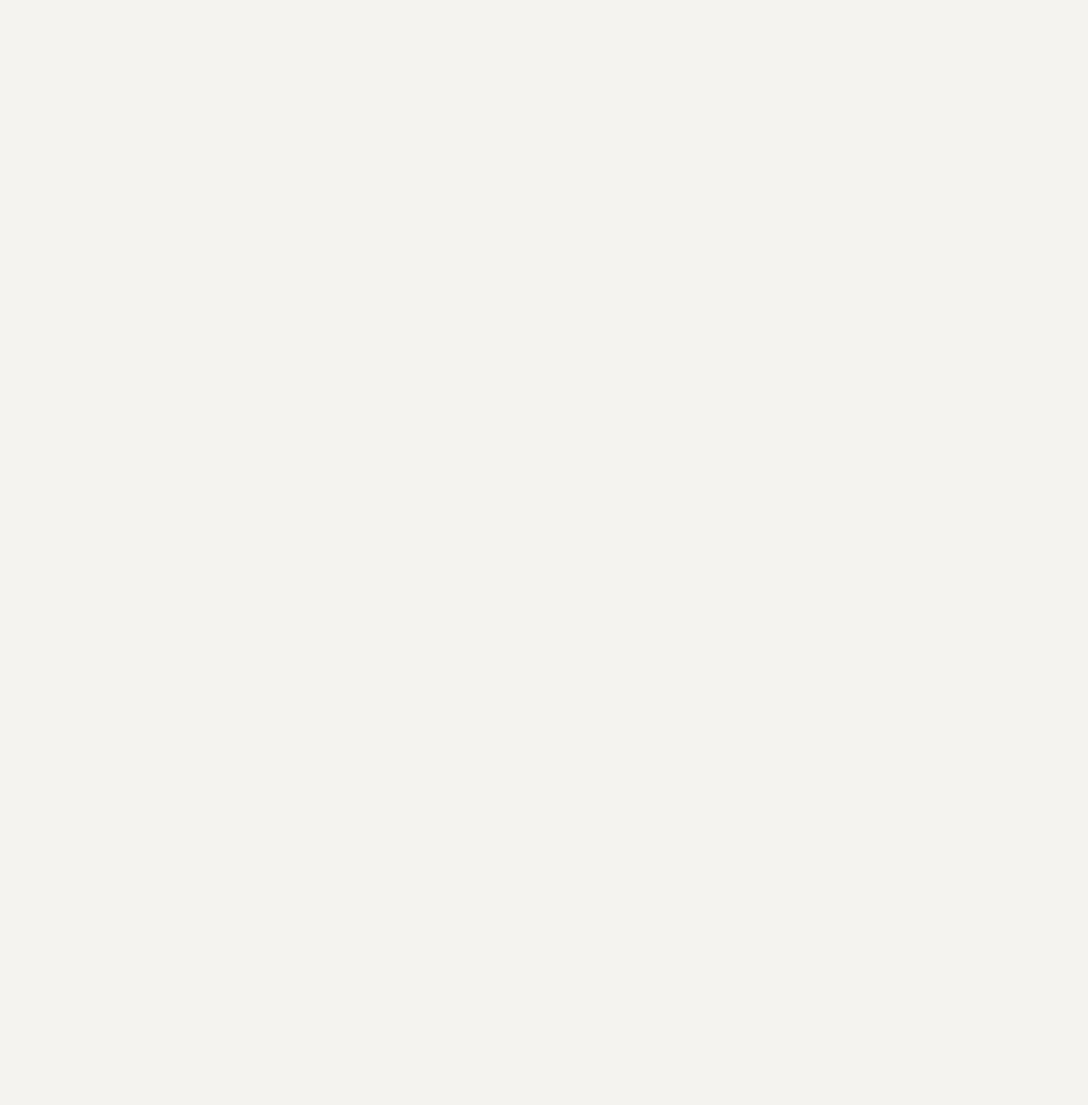
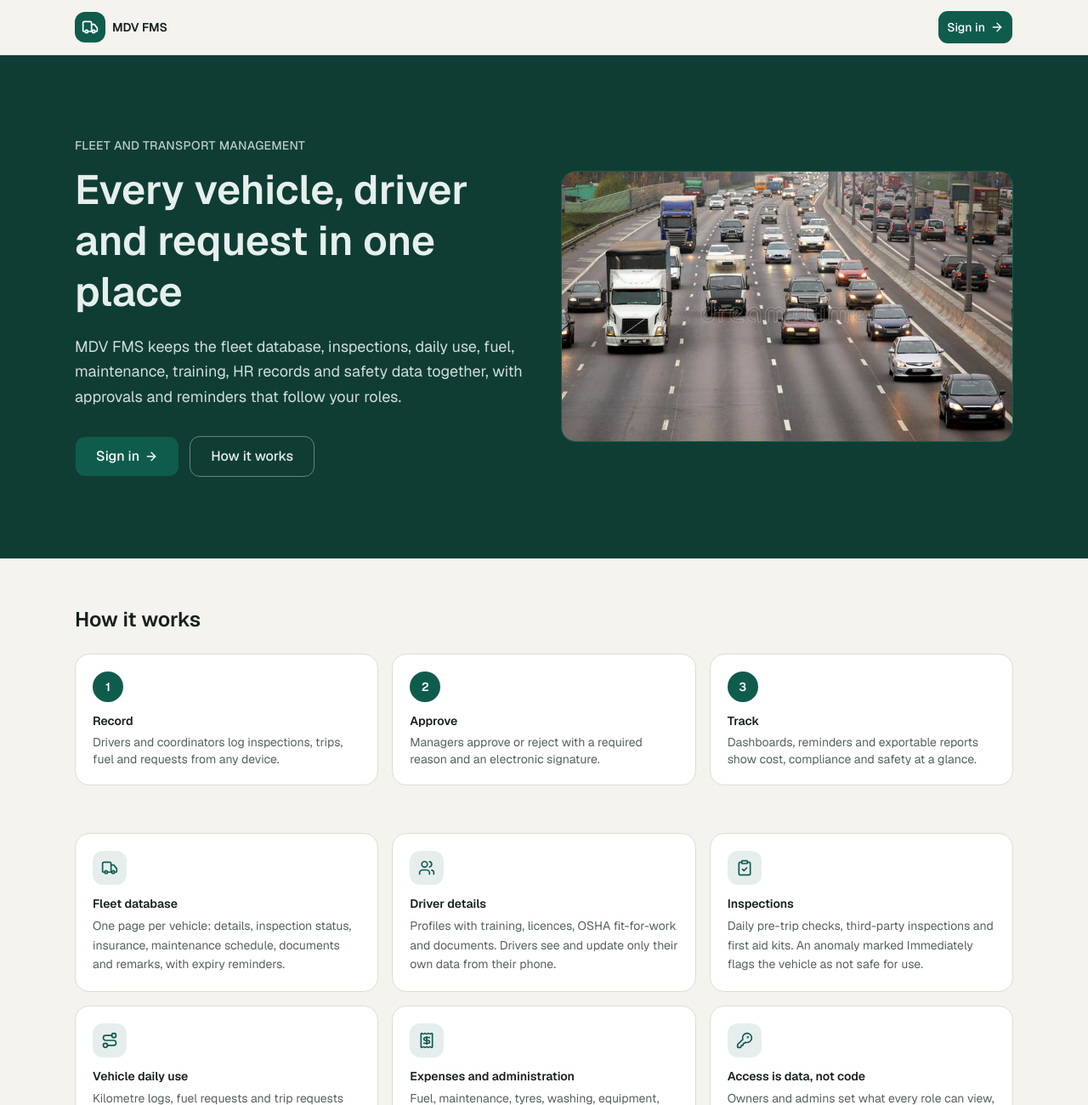
Before and after one commit to joshuaMarandi/fms, a Next.js app: page / in a window 1280 px wide. Before the commit this address had no page. Shown: the top 1300 px of the page at 85% size. Before the commit the page ends 800 px from the top, so only its background shows below. Built offline with nearby package versions, Linux system fonts and the light colour scheme; no server answers.

Commit message:
Landing page, redesigned sign-in with background photos, and no letter prefixes in the sidebar or roles matrix
Co-Authored-By: Claude Fable 5.1 <noreply@anthropic.com>

```diff
--- a/src/app/(app)/settings/roles/roles-client.tsx
+++ b/src/app/(app)/settings/roles/roles-client.tsx
@@ -221,7 +221,7 @@ function RoleEditor({ role, grants, resources, tree, editable, isOwner, canDelet
                 )}
                 <Checkbox checked={rowAll && !!c} disabled={!editable} onCheckedChange={(v) => setRowAll(n.key, !!v)} aria-label={`${t("settings.roles.row_all")}: ${label(n)}`} />
                 <span className={cn("text-sm", depth === 0 && "font-medium")}>
-                  {n.label_prefix ? <span className="mr-1 text-muted-foreground">{n.label_prefix}</span> : null}
+                  {n.label_prefix && /^\d+$/.test(n.label_prefix) ? <span className="mr-1 text-muted-foreground">{n.label_prefix}</span> : null}
                   {label(n)}
                 </span>
                 {inh ? (
--- a/src/app/page.tsx
+++ b/src/app/page.tsx
@@ -1,5 +1,120 @@
-import { redirect } from "next/navigation";
+import Link from "next/link";
+import Image from "next/image";
+import { ArrowRight, ClipboardCheck, KeyRound, Receipt, Route, Truck, Users } from "lucide-react";
+import { Button } from "@/components/ui/button";
+import { createClient } from "@/lib/supabase/server";
+import { t } from "@/i18n";
 
-export default function Home() {
-  redirect("/dashboard");
+const FEATURES = [
+  { key: "fleet", icon: Truck },
+  { key: "drivers", icon: Users },
+  { key: "inspections", icon: ClipboardCheck },
+  { key: "daily_use", icon: Route },
+  { key: "expenses", icon: Receipt },
+  { key: "access", icon: KeyRound },
+];
+
+/** Public landing page: what the system does, then sign in. */
+export default async function LandingPage() {
+  const supabase = await createClient();
+  const {
+    data: { user },
+  } = await supabase.auth.getUser();
+
+  return (
+    <main className="min-h-svh bg-background">
+      <header className="sticky top-0 z-10 border-b bg-background/95">
+        <div className="mx-auto flex h-16 max-w-6xl items-center justify-between px-4 md:px-6">
+          <Link href="/" className="flex items-center gap-2">
+            <span className="flex size-9 items-center justify-center rounded-lg bg-primary text-primary-foreground">
+              <Truck className="size-5" aria-hidden="true" />
+            </span>
+            <span className="font-semibold">{t("app.short_name")}</span>
+          </Link>
+          <Button asChild className="h-10">
+            <Link href={user ? "/dashboard" : "/login"}>
+              {user ? t("landing.cta_dashboard") : t("landing.cta_login")} <ArrowRight />
+            </Link>
+          </Button>
+        </div>
+      </header>
+
+      <section className="relative overflow-hidden bg-sidebar text-sidebar-foreground">
+        <div className="mx-auto grid max-w-6xl gap-10 px-4 py-16 md:grid-cols-2 md:items-center md:px-6 md:py-24">
+          <div>
+            <p className="text-sm font-medium uppercase tracking-wide opacity-80">{t("landing.eyebrow")}</p>
+            <h1 className="mt-3 text-3xl font-semibold leading-tight md:text-5xl">{t("landing.title")}</h1>
+            <p className="mt-5 max-w-xl text-base leading-relaxed opacity-90 md:text-lg">{t("landing.subtitle")}</p>
+            <div className="mt-8 flex flex-wrap gap-3">
+              <Button asChild size="lg" className="h-12 px-6 text-base">
+                <Link href={user ? "/dashboard" : "/login"}>
+                  {user ? t("landing.cta_dashboard") : t("landing.cta_login")} <ArrowRight />
+                </Link>
+              </Button>
+              <Button asChild size="lg" variant="outline" className="h-12 border-sidebar-foreground/40 bg-transparent px-6 text-base text-sidebar-foreground hover:bg-sidebar-accent hover:text-sidebar-accent-foreground">
+                <a href="#how">{t("landing.how_title")}</a>
+              </Button>
+            </div>
+          </div>
+          <div className="relative aspect-[5/3] overflow-hidden rounded-xl border border-sidebar-accent">
+            <Image src="/pcviewfms.jpg" alt="" fill priority sizes="(min-width: 768px) 50vw, 100vw" className="object-cover" />
+          </div>
+        </div>
+      </section>
+
+      <section id="how" className="mx-auto max-w-6xl px-4 py-14 md:px-6">
+        <h2 className="text-2xl font-semibold">{t("landing.how_title")}</h2>
+        <ol className="mt-6 grid gap-4 md:grid-cols-3">
+          {[1, 2, 3].map((n) => (
+            <li key={n} className="page-card p-5">
+              <span className="flex size-9 items-center justify-center rounded-full bg-primary text-sm font-semibold text-primary-foreground">{n}</span>
+              <h3 className="mt-3 font-semibold">{t(`landing.steps.${n}.title`)}</h3>
+              <p className="mt-1 text-sm text-muted-foreground">{t(`landing.steps.${n}.body`)}</p>
+            </li>
+          ))}
+        </ol>
+      </section>
+
+      <section className="mx-auto max-w-6xl px-4 pb-14 md:px-6">
+        <div className="grid gap-4 sm:grid-cols-2 lg:grid-cols-3">
+          {FEATURES.map((f) => {
+            const Icon = f.icon;
+            return (
+              <article key={f.key} className="page-card p-5">
+                <span className="flex size-10 items-center justify-center rounded-lg bg-primary/10 text-primary">
+                  <Icon className="size-5" aria-hidden="true" />
+                </span>
+                <h3 className="mt-3 font-semibold">{t(`landing.feature.${f.key}.title`)}</h3>
+                <p className="mt-1 text-sm leading-relaxed text-muted-foreground">{t(`landing.feature.${f.key}.body`)}</p>
+              </article>
+            );
+          })}
+        </div>
+      </section>
+
+      <section className="border-y bg-card">
+        <div className="mx-auto grid max-w-6xl gap-8 px-4 py-14 md:grid-cols-[1fr_320px] md:items-center md:px-6">
+          <div>
+            <h2 className="text-2xl font-semibold">{t("landing.roles_title")}</h2>
+            <p className="mt-3 max-w-2xl text-muted-foreground">{t("landing.roles_body")}</p>
+            <Button asChild size="lg" className="mt-6 h-12 px-6 text-base">
+              <Link href={user ? "/dashboard" : "/login"}>
+                {user ? t("landing.cta_dashboard") : t("landing.cta_login")} <ArrowRight />
+              </Link>
+            </Button>
+          </div>
+          <div className="relative mx-auto aspect-[2/3] w-56 overflow-hidden rounded-2xl border md:w-full md:max-w-[280px]">
+            <Image src="/phoneviewfms.jpg" alt="" fill sizes="280px" className="object-cover" />
+          </div>
+        </div>
+      </section>
+
+      <footer className="mx-auto flex max-w-6xl flex-col items-center justify-between gap-2 px-4 py-8 text-sm text-muted-foreground md:flex-row md:px-6">
+        <span>{t("landing.footer")}</span>
+        <Link href="/login" className="text-primary underline-offset-4 hover:underline">
+          {t("landing.cta_login")}
+        </Link>
+      </footer>
+    </main>
+  );
 }
--- a/src/components/auth/auth-shell.tsx
+++ b/src/components/auth/auth-shell.tsx
@@ -1,29 +1,49 @@
-import { Truck } from "lucide-react";
+import Image from "next/image";
+import Link from "next/link";
+import { ArrowLeft, Truck } from "lucide-react";
 import { t } from "@/i18n";
 
+/**
+ * Auth pages: full-bleed background photo (desktop and phone versions), a flat dark overlay for contrast,
+ * and a white card with the form. No gradients.
+ */
 export function AuthShell({ title, description, children }: { title: string; description?: string; children: React.ReactNode }) {
   return (
-    <main className="min-h-svh flex flex-col md:flex-row">
-      <aside className="bg-sidebar text-sidebar-foreground md:w-[420px] flex flex-col justify-between p-8 md:p-10">
-        <div className="flex items-center gap-3">
-          <span className="flex size-10 items-center justify-center rounded-lg bg-primary text-primary-foreground">
-            <Truck className="size-5" aria-hidden="true" />
-          </span>
-          <div>
-            <p className="text-base font-semibold leading-tight">{t("app.short_name")}</p>
-            <p className="text-xs opacity-80">{t("app.name")}</p>
+    <main className="relative min-h-svh">
+      <Image src="/pcviewfms.jpg" alt="" fill priority sizes="100vw" className="hidden object-cover md:block" />
+      <Image src="/phoneviewfms.jpg" alt="" fill priority sizes="100vw" className="object-cover md:hidden" />
+      <div className="absolute inset-0 bg-[#0f3d34]/70" aria-hidden="true" />
+
+      <div className="relative z-10 flex min-h-svh flex-col">
+        <header className="flex items-center justify-between p-4 md:p-6">
+          <Link href="/" className="flex items-center gap-2 text-white">
+            <span className="flex size-9 items-center justify-center rounded-lg bg-primary text-primary-foreground">
+              <Truck className="size-5" aria-hidden="true" />
+            </span>
+            <span className="font-semibold">{t("app.short_name")}</span>
+          </Link>
+          <Link href="/" className="flex items-center gap-1 text-sm text-white/90 underline-offset-4 hover:underline">
+            <ArrowLeft className="size-4" aria-hidden="true" /> {t("auth.back_home")}
+          </Link>
+        </header>
+
+        <div className="flex flex-1 items-end justify-center p-4 md:items-center md:p-8">
+          <div className="grid w-full max-w-5xl items-center gap-8 md:grid-cols-2">
+            <div className="hidden text-white md:block">
+              <p className="text-sm font-medium uppercase tracking-wide text-white/80">{t("landing.eyebrow")}</p>
+              <h2 className="mt-3 text-4xl font-semibold leading-tight">{t("landing.title")}</h2>
+              <p className="mt-4 max-w-md text-white/85">{t("landing.subtitle")}</p>
+            </div>
+            <section className="w-full rounded-2xl bg-card p-6 shadow-sm md:ml-auto md:max-w-md md:p-8">
+              <p className="text-sm text-muted-foreground">{t("auth.welcome_back")}</p>
+              <h1 className="mt-1 text-2xl font-semibold tracking-tight">{title}</h1>
+              {description ? <p className="mt-1 text-sm text-muted-foreground">{description}</p> : null}
+              <div className="mt-6">{children}</div>
+              <p className="mt-6 text-xs text-muted-foreground">{t("auth.no_account")}</p>
+            </section>
           </div>
         </div>
-        <p className="mt-10 text-lg leading-relaxed md:mt-0">{t("app.tagline")}</p>
-        <p className="hidden text-xs opacity-70 md:block">MDV Fleet Management System</p>
-      </aside>
-      <section className="flex flex-1 items-center justify-center p-6 md:p-12">
-        <div className="w-full max-w-sm">
-          <h1 className="text-2xl font-semibold tracking-tight">{title}</h1>
-          {description ? <p className="mt-1 text-sm text-muted-foreground">{description}</p> : null}
-          <div className="mt-6">{children}</div>
-        </div>
-      </section>
+      </div>
     </main>
   );
 }
--- a/src/components/shell/app-sidebar.tsx
+++ b/src/components/shell/app-sidebar.tsx
@@ -83,7 +83,7 @@ export function AppSidebar({ counts, companies }: { counts: SidebarCounts; compa
             <SidebarMenu>
               {tree.map((node) => {
                 const label = resourceLabel(node);
-                const numbered = node.label_prefix ? `${node.label_prefix} ${label}` : label;
+                const numbered = node.label_prefix && /^\d+$/.test(node.label_prefix) ? `${node.label_prefix} ${label}` : label;
                 const badge = badgeFor(node.key);
 
                 if (node.children.length === 0) {
@@ -120,7 +120,6 @@ export function AppSidebar({ counts, companies }: { counts: SidebarCounts; compa
                             <SidebarMenuSubItem key={child.key}>
                               <SidebarMenuSubButton asChild isActive={isActive(child.path)} className="h-8 data-active:bg-sidebar-active data-active:text-sidebar-accent-foreground">
                                 <Link href={child.path ?? node.path ?? "#"} onClick={() => setOpenMobile(false)}>
-                                  <span className="w-4 shrink-0 text-xs opacity-75">{child.label_prefix ?? ""}</span>
                                   <span>{resourceLabel(child)}</span>
                                 </Link>
                               </SidebarMenuSubButton>
--- a/src/i18n/en.json
+++ b/src/i18n/en.json
@@ -2,7 +2,6 @@
   "app.name": "MDV Fleet Management System",
   "app.short_name": "MDV FMS",
   "app.tagline": "Fleet, drivers, inspections, daily use, expenses, training, HR records and safety in one place.",
-
   "auth.sign_in": "Sign in",
   "auth.sign_in_title": "Sign in to MDV FMS",
   "auth.sign_in_description": "Use the email and password your administrator gave you.",
@@ -24,7 +23,6 @@
   "auth.change_password": "Change password",
   "auth.current_password": "Current password",
   "auth.inactive": "Your account is inactive. Contact your administrator.",
-
   "nav.dashboard": "Dashboard",
   "nav.settings": "Settings",
   "nav.sign_out": "Sign out",
@@ -53,7 +51,6 @@
   "nav.me": "Me",
   "nav.pending_approvals": "{count} pending approvals",
   "nav.open_anomalies": "{count} open anomalies",
-
   "common.save": "Save",
   "common.saving": "Saving",
   "common.saved": "Saved.",
@@ -162,7 +159,6 @@
   "common.open": "Open",
   "common.show_more": "Show more",
   "common.show_less": "Show less",
-
   "status.draft": "Draft",
   "status.submitted": "Submitted",
   "status.approved": "Approved",
@@ -191,14 +187,12 @@
   "status.not_started": "Not started",
   "status.signed": "Signed",
   "status.awaiting": "Awaiting",
-
   "reminder.valid": "Valid",
   "reminder.days_left": "{days} days left",
   "reminder.due_today": "Due today",
   "reminder.overdue_days": "Overdue by {days} days",
   "reminder.due_km": "Due at {km} km",
   "reminder.no_date": "No date",
-
   "approval.title": "Decision",
   "approval.approve": "Approve",
   "approval.reject": "Reject",
@@ -226,7 +220,6 @@
   "approval.assigned_driver": "Assigned driver",
   "approval.assigned_vehicle": "Assigned vehicle",
   "approval.approved_litres": "Approved litres",
-
   "signature.title": "Signature",
   "signature.tick": "I confirm this is correct and sign it electronically",
   "signature.draw": "Draw signature",
@@ -234,7 +227,6 @@
   "signature.signed": "Signed by {name} at {time}",
   "signature.method_tick": "Tick to confirm",
   "signature.method_draw": "Draw",
-
   "attachments.title": "Attachments",
   "attachments.drop": "Drag files here or click to choose",
   "attachments.label": "Document type",
@@ -248,7 +240,6 @@
   "attachments.no_files": "No files uploaded yet.",
   "attachments.preview": "Preview",
   "attachments.open": "Open in new tab",
-
   "table.no_results": "No results.",
   "table.search": "Search this list",
   "table.toggle_columns": "Toggle columns",
@@ -256,7 +247,6 @@
   "table.sort_desc": "Sort descending",
   "table.hide": "Hide column",
   "table.open_menu": "Open menu",
-
   "form.fix_errors": "Please fix the highlighted fields.",
   "form.required": "This field is required.",
   "form.invalid_email": "Enter a valid email address.",
@@ -268,7 +258,6 @@
   "form.km_end_before_start": "Km end must be at least km start.",
   "form.at_least_one": "Choose at least one.",
   "form.unsaved": "You have unsaved changes.",
-
   "resource.dashboard": "Dashboard",
   "resource.fleet": "Fleet database",
   "resource.fleet.details": "Vehicle details",
@@ -324,7 +313,6 @@
   "resource.settings.company": "Company",
   "resource.settings.reminders": "Reminders",
   "resource.settings.audit": "Audit log",
-
   "action.view": "View",
   "action.create": "Create",
   "action.edit": "Edit",
@@ -334,7 +322,6 @@
   "scope.all": "All records",
   "scope.department": "Department",
   "scope.own": "Own records",
-
   "profile.title": "My profile",
   "profile.description": "Your account details and what you are allowed to do.",
   "profile.name": "Name",
@@ -354,7 +341,6 @@
   "profile.notifications_in_app": "Show in-app notifications",
   "profile.updated": "Profile updated.",
   "profile.owner_everything": "As an owner you can do everything, including role and company settings.",
-
   "notifications.title": "Notifications",
   "notifications.description": "Reminders, approvals and rejections addressed to you.",
   "notifications.unread": "Unread",
@@ -363,7 +349,6 @@
   "notifications.kind.rejection": "Rejection",
   "notifications.kind.anomaly": "Anomaly",
   "notifications.kind.system": "System",
-
   "dashboard.title": "Dashboard",
   "dashboard.description": "Fleet health, costs, compliance and what needs your attention.",
   "dashboard.kpi.vehicles": "Vehicles in service",
@@ -440,7 +425,6 @@
   "dashboard.bucket.8_30": "8 to 30 days",
   "dashboard.bucket.31_90": "31 to 90 days",
   "dashboard.bucket.90_plus": "Over 90 days",
-
   "fleet.title": "Fleet database",
   "fleet.description": "One page per vehicle with details, inspection status, insurance, maintenance schedule, documents and remarks.",
   "fleet.add_vehicle": "Add vehicle",
@@ -495,7 +479,6 @@
   "fleet.not_safe_banner": "This vehicle has an open anomaly marked Immediately and is not safe for use until it is closed.",
   "fleet.open_anomalies": "{count} open anomalies",
   "fleet.vehicle_history": "Vehicle history",
-
   "drivers.title": "Driver details",
   "drivers.description": "One profile per driver with personal details, training, licence, OSHA fit-for-work and documents.",
   "drivers.add_driver": "Add driver",
@@ -548,7 +531,6 @@
   "drivers.doc.medical_report": "Medical report",
   "drivers.sex.male": "Male",
   "drivers.sex.female": "Female",
-
   "inspections.title": "Inspections",
   "inspections.daily.title": "Daily (pre-trip) inspection",
   "inspections.daily.description": "The driver checks the vehicle before the first trip of the day.",
@@ -592,7 +574,6 @@
   "inspections.first_aid.quantity": "Quantity",
   "inspections.first_aid.expiry": "Expiry",
   "inspections.first_aid.report": "Signed inspection form",
-
   "daily_use.title": "Vehicle daily use",
   "daily_use.km_log.title": "Daily kilometre log",
   "daily_use.km_log.description": "Trips driven each day with start and end odometer readings.",
@@ -666,7 +647,6 @@
   "daily_use.trips.jmp_signed": "Step signed.",
   "daily_use.trips.jmp_print": "Print JMP",
   "daily_use.trips.assignment": "Assignment",
-
   "expenses.title": "Fleet expenses and administration",
   "expenses.fuel.title": "Fuel",
   "expenses.fuel.description": "Fuel consumed against target, filled from the fuel log.",
@@ -916,7 +896,6 @@
   "expenses.reports.rows": "{count} rows",
   "expenses.reports.chart": "Chart",
   "expenses.reports.table": "Table",
-
   "settings.title": "Settings",
   "settings.description": "Users, roles and access, company data, reminders and the audit log.",
   "settings.users.title": "Users",
@@ -1002,7 +981,36 @@
   "settings.audit.changes": "Changes",
   "settings.audit.before": "Before",
   "settings.audit.after": "After",
-
   "demo.title": "Pattern demo",
-  "demo.description": "Every reusable pattern on one page with real permission checks."
+  "demo.description": "Every reusable pattern on one page with real permission checks.",
+  "landing.eyebrow": "Fleet and transport management",
+  "landing.title": "Every vehicle, driver and request in one place",
+  "landing.subtitle": "MDV FMS keeps the fleet database, inspections, daily use, fuel, maintenance, training, HR records and safety data together, with approvals and reminders that follow your roles.",
+  "landing.cta_login": "Sign in",
+  "landing.cta_dashboard": "Open the dashboard",
+  "landing.how_title": "How it works",
+  "landing.feature.fleet.title": "Fleet database",
+  "landing.feature.fleet.body": "One page per vehicle: details, inspection status, insurance, maintenance schedule, documents and remarks, with expiry reminders.",
+  "landing.feature.drivers.title": "Driver details",
+  "landing.feature.drivers.body": "Profiles with training, licences, OSHA fit-for-work and documents. Drivers see and update only their own data from their phone.",
+  "landing.feature.inspections.title": "Inspections",
+  "landing.feature.inspections.body": "Daily pre-trip checks, third-party inspections and first aid kits. An anomaly marked Immediately flags the vehicle as not safe for use.",
+  "landing.feature.daily_use.title": "Vehicle daily use",
+  "landing.feature.daily_use.body": "Kilometre logs, fuel requests and trip requests with manager approval and the three-step journey management plan for long trips.",
+  "landing.feature.expenses.title": "Expenses and administration",
+  "landing.feature.expenses.body": "Fuel, maintenance, tyres, washing, equipment, training, timesheets, leave and incidents, each with its own approvals and reports.",
+  "landing.feature.access.title": "Access is data, not code",
+  "landing.feature.access.body": "Owners and admins set what every role can view, add, edit, delete, approve and export per module, down to the submodule and scope.",
+  "landing.roles_title": "Built for every role",
+  "landing.roles_body": "Owner, Admin, Fleet coordinator, Head of department, Driver, HR, Requester, HSE manager, Control room operator and Emergency response commander each see only what they need.",
+  "landing.steps.1.title": "Record",
+  "landing.steps.1.body": "Drivers and coordinators log inspections, trips, fuel and requests from any device.",
+  "landing.steps.2.title": "Approve",
+  "landing.steps.2.body": "Managers approve or reject with a required reason and an electronic signature.",
+  "landing.steps.3.title": "Track",
+  "landing.steps.3.body": "Dashboards, reminders and exportable reports show cost, compliance and safety at a glance.",
+  "landing.footer": "MDV Fleet Management System",
+  "auth.welcome_back": "Welcome back",
+  "auth.no_account": "No account yet? Ask your fleet manager or administrator for an invitation.",
+  "auth.back_home": "Back to the overview"
 }
--- a/src/lib/supabase/proxy.ts
+++ b/src/lib/supabase/proxy.ts
@@ -1,7 +1,7 @@
 import { createServerClient } from "@supabase/ssr";
 import { NextResponse, type NextRequest } from "next/server";
 
-const PUBLIC_PATHS = ["/login", "/auth", "/forgot-password", "/reset-password", "/manifest.webmanifest", "/sw.js", "/offline", "/icons"];
+const PUBLIC_PATHS = ["/", "/login", "/auth", "/forgot-password", "/reset-password", "/manifest.webmanifest", "/sw.js", "/offline", "/icons"];
 
 export async function updateSession(request: NextRequest) {
   let supabaseResponse = NextResponse.next({ request });
@@ -29,7 +29,7 @@ export async function updateSession(request: NextRequest) {
   } = await supabase.auth.getUser();
 
   const { pathname } = request.nextUrl;
-  const isPublic = PUBLIC_PATHS.some((p) => pathname === p || pathname.startsWith(p + "/"));
+  const isPublic = PUBLIC_PATHS.some((p) => pathname === p || (p !== "/" && pathname.startsWith(p + "/")));
 
   if (!user && !isPublic) {
     const url = request.nextUrl.clone();
@@ -38,7 +38,7 @@ export async function updateSession(request: NextRequest) {
     return NextResponse.redirect(url);
   }
 
-  if (user && (pathname === "/login" || pathname === "/")) {
+  if (user && pathname === "/login") {
     const url = request.nextUrl.clone();
     url.pathname = "/dashboard";
     url.search = "";
```
Also changed, not shown: public/pcviewfms.jpg (added), public/phoneviewfms.jpg (added).
